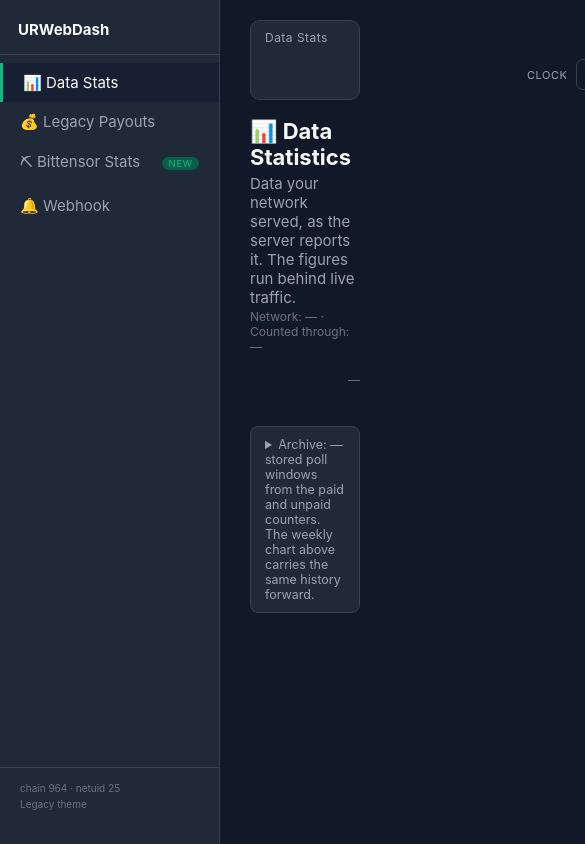
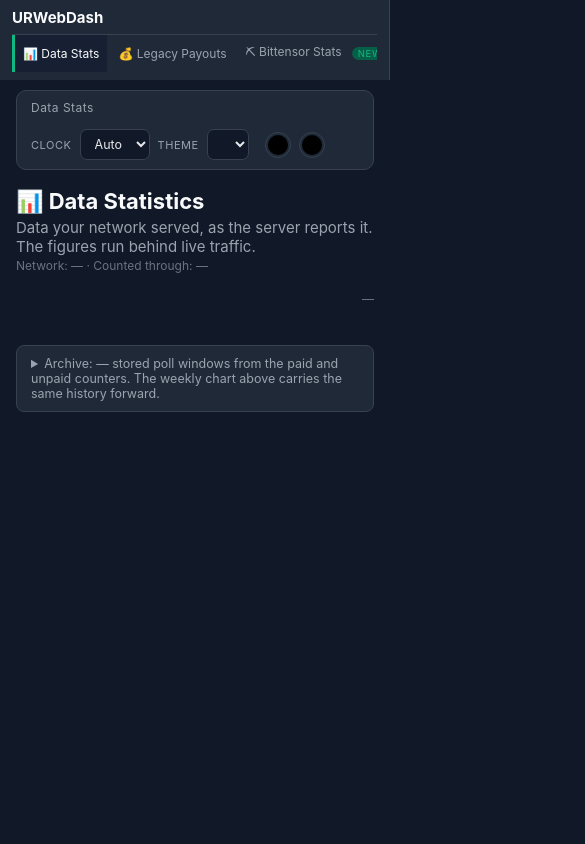
Before and after one commit to full-bars/URWebDash, a plain HTML site: page index.html in a window 390 px wide. Shown: the top 844 px of the page, 585 px wide, since content can reach past the window. Drawn offline with Linux system fonts and the light colour scheme.

Commit message:
fix: make the page usable at phone width

```diff
--- a/index.html
+++ b/index.html
@@ -332,6 +332,18 @@ input[type=color]::-webkit-color-swatch{border:none;border-radius:50%}
 .chart-box canvas{position:absolute;inset:0;width:100%!important;height:100%!important}
 .split{display:grid;grid-template-columns:1fr 1fr;gap:16px}
 @media(max-width:1000px){.split{grid-template-columns:1fr}}
+@media(max-width:600px){
+  body{display:block}
+  nav{position:static;width:auto;height:auto;padding:8px 12px;overflow:visible}
+  nav h1{margin:0;padding:0 0 6px}
+  nav .nav-links{display:flex;overflow-x:auto;scrollbar-width:none;-ms-overflow-style:none}
+  nav .nav-links::-webkit-scrollbar{display:none}
+  nav a{white-space:nowrap;padding:8px;font-size:12px;border-left:3px solid transparent}
+  nav .nav-footer{display:none}
+  main{padding:16px}
+  .theme-hint{display:none}
+  .tb-right{margin-left:0;flex-wrap:wrap}
+}
 </style>
 <style></style>
 </head>
```
